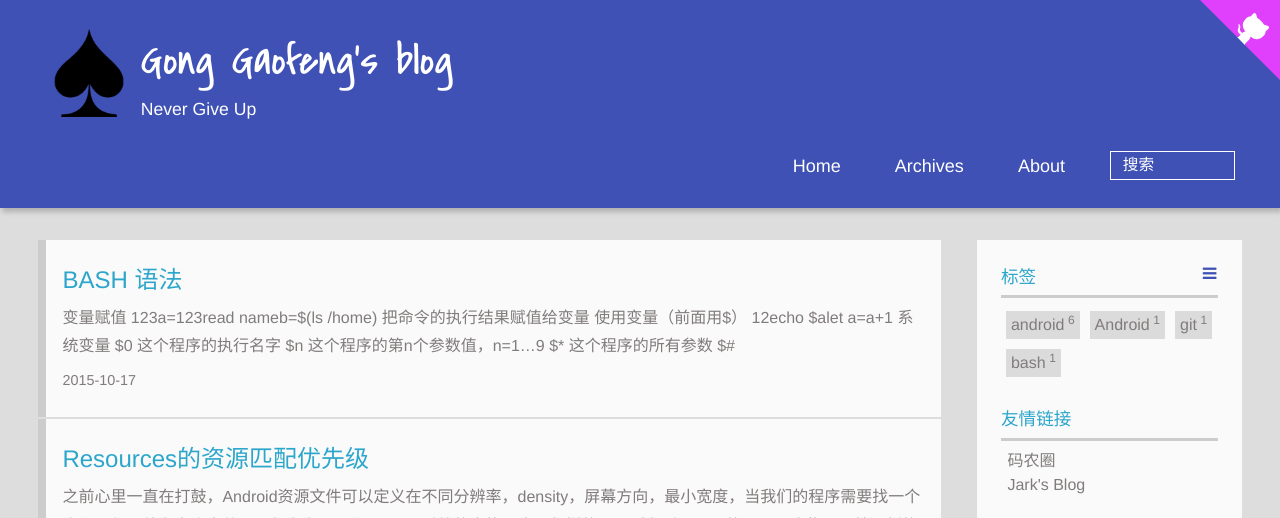
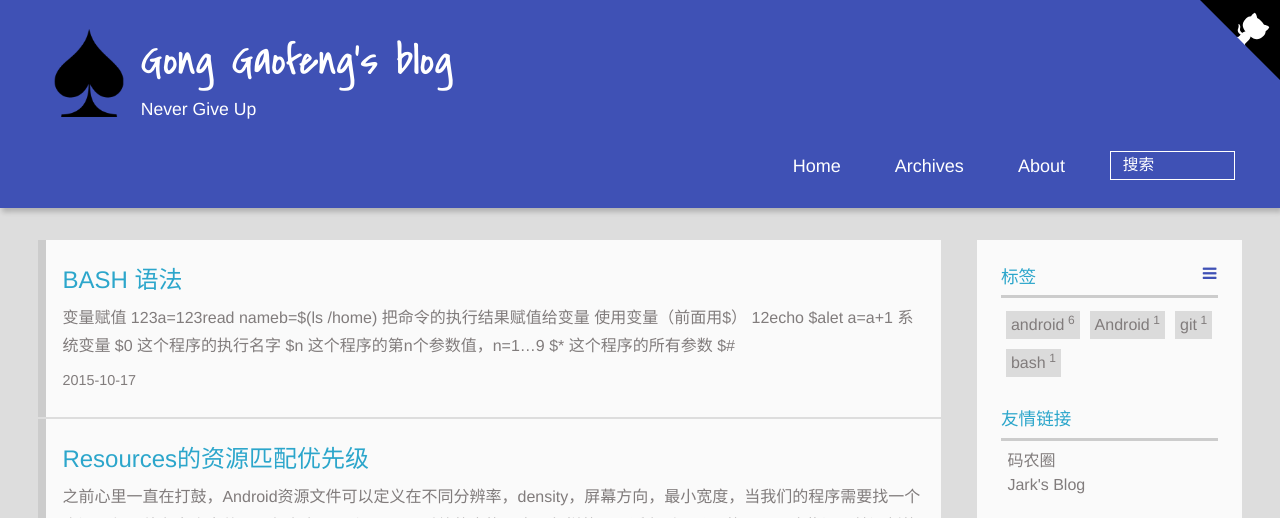
Before and after one commit to KobeGong/my-blog, a plain HTML site: page index.html in a window 1280 px wide. Shown: the top 518 px of the page. Drawn offline with Linux system fonts and the light colour scheme; a script that the page names is missing.

Commit message:
Site updated: 2015-11-23 00:41:43

```diff
--- a/index.html
+++ b/index.html
@@ -73,7 +73,7 @@
 				</ul>
 			</nav>
 </div>
-<a href="http://github.com/kobegong" class="github-corner"><svg width="80" height="80" viewBox="0 0 250 250" style="fill:#E040FB; color:#fff; position: absolute; top: 0; border: 0; right: 0;"><path d="M0,0 L115,115 L130,115 L142,142 L250,250 L250,0 Z"></path><path d="M128.3,109.0 C113.8,99.7 119.0,89.6 119.0,89.6 C122.0,82.7 120.5,78.6 120.5,78.6 C119.2,72.0 123.4,76.3 123.4,76.3 C127.3,80.9 125.5,87.3 125.5,87.3 C122.9,97.6 130.6,101.9 134.4,103.2" fill="currentColor" style="transform-origin: 130px 106px;" class="octo-arm"></path><path d="M115.0,115.0 C114.9,115.1 118.7,116.5 119.8,115.4 L133.7,101.6 C136.9,99.2 139.9,98.4 142.2,98.6 C133.8,88.0 127.5,74.4 143.8,58.0 C148.5,53.4 154.0,51.2 159.7,51.0 C160.3,49.4 163.2,43.6 171.4,40.1 C171.4,40.1 176.1,42.5 178.8,56.2 C183.1,58.6 187.2,61.8 190.9,65.4 C194.5,69.0 197.7,73.2 200.1,77.6 C213.8,80.2 216.3,84.9 216.3,84.9 C212.7,93.1 206.9,96.0 205.4,96.6 C205.1,102.4 203.0,107.8 198.3,112.5 C181.9,128.9 168.3,122.5 157.7,114.1 C157.9,116.9 156.7,120.9 152.7,124.9 L141.0,136.5 C139.8,137.7 141.6,141.9 141.8,141.8 Z" fill="currentColor" class="octo-body"></path></svg></a><style>.github-corner:hover .octo-arm{animation:octocat-wave 560ms ease-in-out}@keyframes octocat-wave{0%,100%{transform:rotate(0)}20%,60%{transform:rotate(-25deg)}40%,80%{transform:rotate(10deg)}}@media (max-width:500px){.github-corner:hover .octo-arm{animation:none}.github-corner .octo-arm{animation:octocat-wave 560ms ease-in-out}}</style>
+<a href="http://github.com/kobegong" class="github-corner"><svg width="80" height="80" viewBox="0 0 250 250" style="fill:#000000; color:#fff; position: absolute; top: 0; border: 0; right: 0;"><path d="M0,0 L115,115 L130,115 L142,142 L250,250 L250,0 Z"></path><path d="M128.3,109.0 C113.8,99.7 119.0,89.6 119.0,89.6 C122.0,82.7 120.5,78.6 120.5,78.6 C119.2,72.0 123.4,76.3 123.4,76.3 C127.3,80.9 125.5,87.3 125.5,87.3 C122.9,97.6 130.6,101.9 134.4,103.2" fill="currentColor" style="transform-origin: 130px 106px;" class="octo-arm"></path><path d="M115.0,115.0 C114.9,115.1 118.7,116.5 119.8,115.4 L133.7,101.6 C136.9,99.2 139.9,98.4 142.2,98.6 C133.8,88.0 127.5,74.4 143.8,58.0 C148.5,53.4 154.0,51.2 159.7,51.0 C160.3,49.4 163.2,43.6 171.4,40.1 C171.4,40.1 176.1,42.5 178.8,56.2 C183.1,58.6 187.2,61.8 190.9,65.4 C194.5,69.0 197.7,73.2 200.1,77.6 C213.8,80.2 216.3,84.9 216.3,84.9 C212.7,93.1 206.9,96.0 205.4,96.6 C205.1,102.4 203.0,107.8 198.3,112.5 C181.9,128.9 168.3,122.5 157.7,114.1 C157.9,116.9 156.7,120.9 152.7,124.9 L141.0,136.5 C139.8,137.7 141.6,141.9 141.8,141.8 Z" fill="currentColor" class="octo-body"></path></svg></a><style>.github-corner:hover .octo-arm{animation:octocat-wave 560ms ease-in-out}@keyframes octocat-wave{0%,100%{transform:rotate(0)}20%,60%{transform:rotate(-25deg)}40%,80%{transform:rotate(10deg)}}@media (max-width:500px){.github-corner:hover .octo-arm{animation:none}.github-corner .octo-arm{animation:octocat-wave 560ms ease-in-out}}</style>
     </header>
     <div id="container">
       <div id="main">
```
Also changed, not shown: 2015/07/07/Android中的信使Messenger/index.html (+1 -1 lines), 2015/07/07/Android中继承RadioButton后，点击不能选中/index.html (+1 -1 lines), 2015/07/07/Cursor的close方法源码阅读/index.html (+1 -1 lines), 2015/07/07/android-fitSystemWindows详解/index.html (+1 -1 lines), 2015/07/09/ViewGroup的OnInterceptTouchEvent方法的调用特点分析/index.html (+1 -1 lines), 2015/09/12/国内镜像快速下载Android源码/index.html (+1 -1 lines), 2015/09/24/Android-Studio-Mac快捷键/index.html (+1 -1 lines), 2015/09/26/Git-Push-Fails-fatal-The-remote-end-hung-up-unexpectedly/index.html (+1 -1 lines), 2015/10/17/BASH-语法/index.html (+1 -1 lines), 2015/10/17/Resources的资源匹配优先级/index.html (+1 -1 lines), about/index.html (+1 -1 lines), archives/2015/07/index.html (+1 -1 lines), archives/2015/09/index.html (+1 -1 lines), archives/2015/10/index.html (+1 -1 lines), 5 more files.
